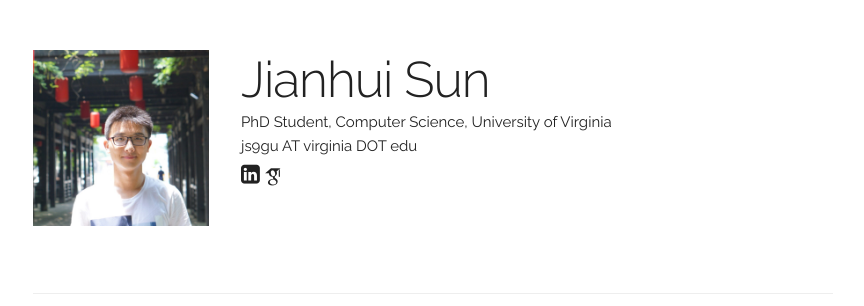
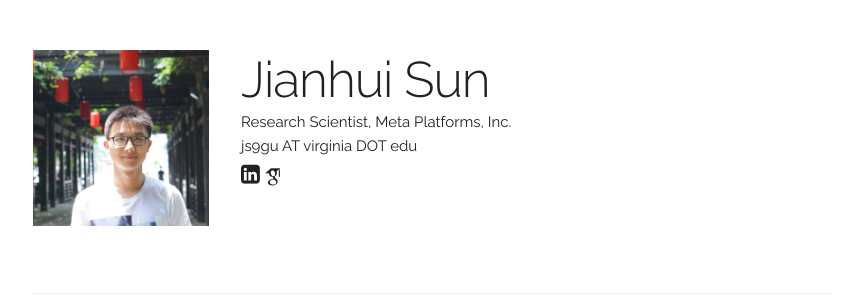
Before and after one commit to jsycsjh/jsycsjh.github.io, a Jekyll site: the page built from index.html, in a window 1280 px wide and 900 px high. Shown: the top 306 px of the window, without its empty margins (207-1071 px from the left). Built offline with Jekyll 4.4.1, drawn with Linux system fonts in a browser that asks for light colours; some web fonts are replaced.

Commit message:
change affliation

```diff
--- a/_data/main_info.yaml
+++ b/_data/main_info.yaml
@@ -1,5 +1,5 @@
 name: "Jianhui Sun"
-title: "PhD Student, Computer Science, University of Virginia"
+title: "Research Scientist, Meta Platforms, Inc."
 email: "js9gu AT virginia DOT edu"
 profile_pic: "assets/profile-pics/jianhui_profile_photo.jpeg"
 linkedin: "https://www.linkedin.com/in/jianhui-sun-76a722a6/"
```
